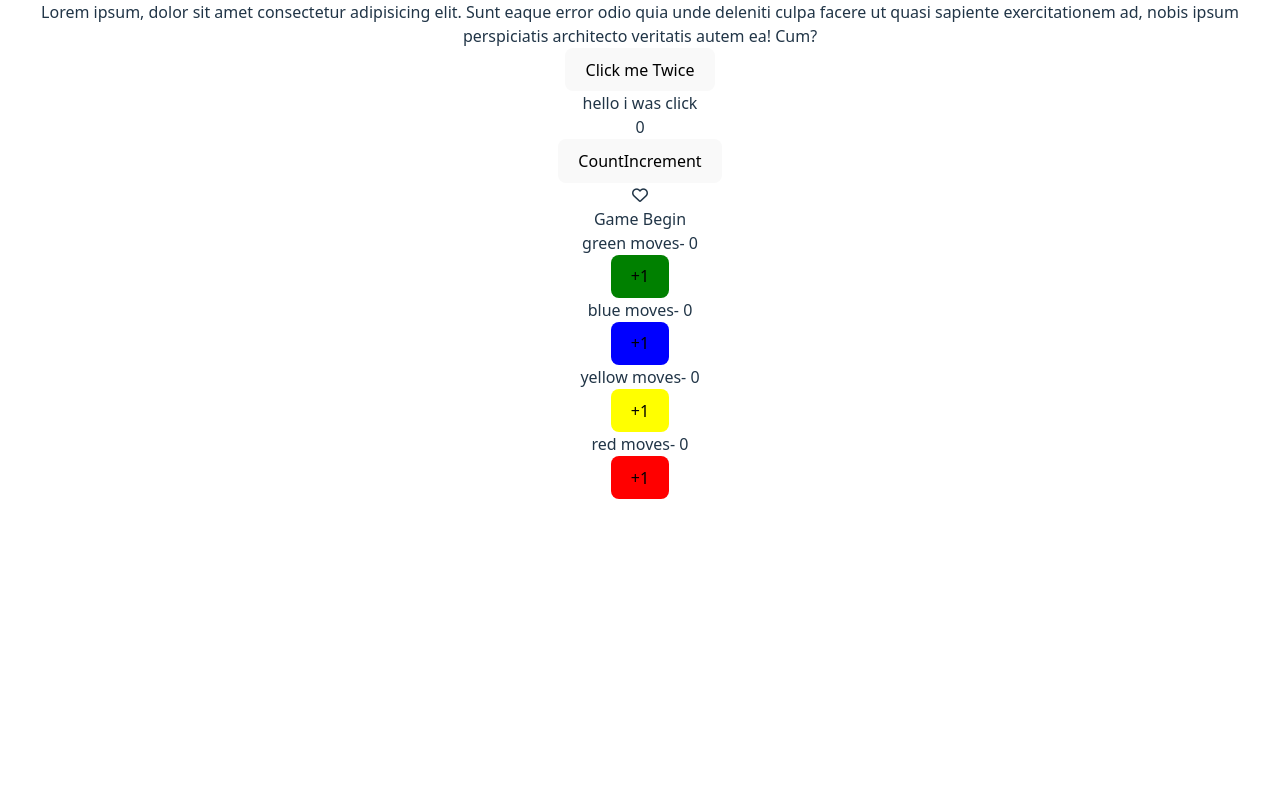
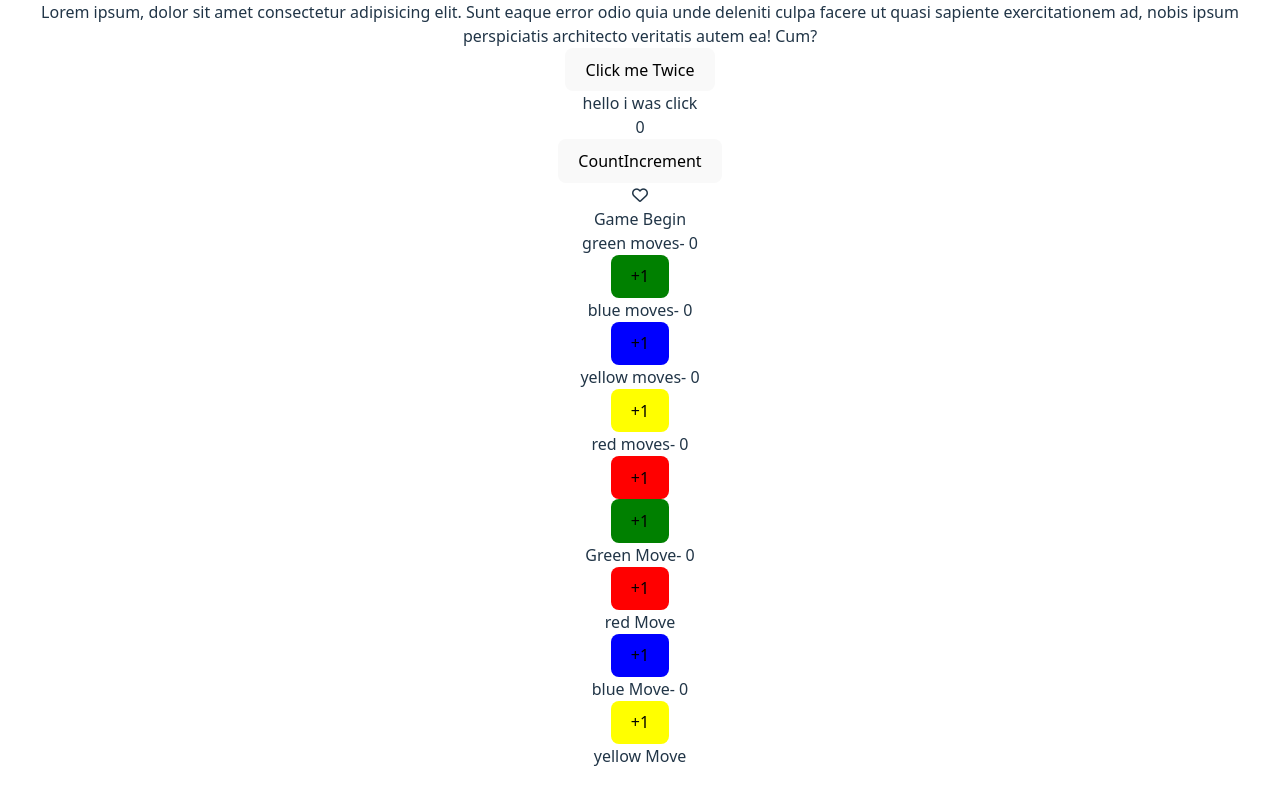
Before and after one commit to GovindG9066/React, a React (Vite) app in the folder Basic_React_app/: page / in a window 1280 px wide. Shown: the part 2262-3062 px from the top of the page. Before the commit the page ends 2793 px from the top, so only its background shows below. Built offline with nearby package versions, Linux system fonts and the light colour scheme.

Commit message:
Trying to make new LudoGame Btn 2 by myself

```diff
--- a/Basic_React_app/src/App.jsx
+++ b/Basic_React_app/src/App.jsx
@@ -4,6 +4,7 @@ import './App.css'
 import ClickEvents from './ClickEvents';
 import Counter from './counter';
 import LudoGame from './LudoGame';
+import LudoGame2 from './LudoGame2';
 import MsgBox from './MsgBox';
 
 import NewProduct from './newProduct';
@@ -50,6 +51,10 @@ function App() {
             <LudoGame/>
           </div>
 
+          <div>
+            <LudoGame2/>
+          </div>
+
        </>
 
 
--- a/Basic_React_app/src/LudoGame2.jsx
+++ b/Basic_React_app/src/LudoGame2.jsx
@@ -1,16 +1,28 @@
-
+import { useState } from "react";
 
 export default function LudoGame2(){
+    let[click,setClick]=useState({Green:0,Blue:0,Yellow:0,Red:0});
+
+    function GreenClick() {
+        setClick((preClick)=>{
+            return{...preClick,Green:preClick.Green+1}
+        })
+    }
+    function BlueClick() {
+        setClick((preClick)=>{
+            return{...preClick,Blue:preClick.Blue+1}
+        })
+    }
     return(
         <div>
 
-            <button>+1</button>
-            <p>Green Move</p>
-            <button>+1</button>
+            <button onClick={GreenClick} style={{backgroundColor:"green"}} >+1</button>
+            <p>Green Move- {click.Green}</p>
+            <button style={{backgroundColor:"red"}}>+1</button>
             <p>red Move</p>
-            <button>+1</button>
-            <p>blue Move</p>
-            <button>+1</button>
+            <button style={{backgroundColor:"blue"}} onClick={BlueClick}>+1</button>
+            <p>blue Move- {click.Blue}</p>
+            <button style={{backgroundColor:"yellow"}}>+1</button>
             <p>yellow Move</p>
         </div>
     );
```
